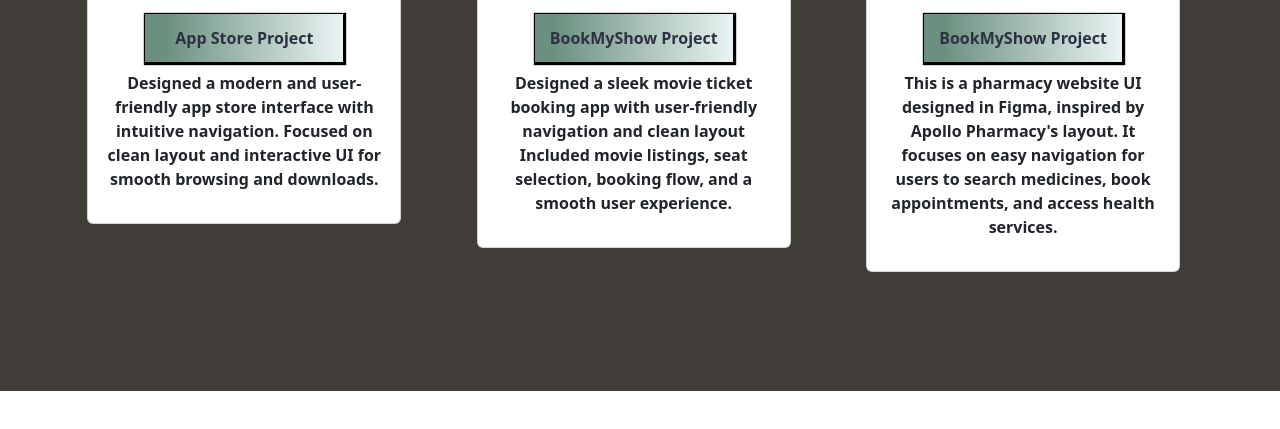
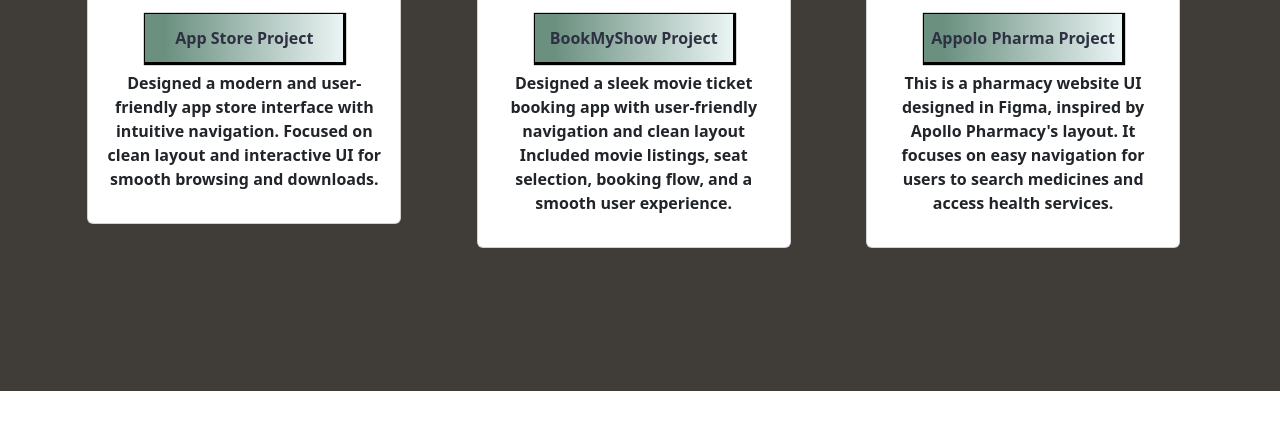
Before and after one commit to devareakonda/Figma, a plain HTML site: page index.html in a window 1280 px wide. Shown: the part 339-768 px from the top of the page. Drawn offline with nearby package versions, Linux system fonts and the light colour scheme.

Commit message:
Update index.html

```diff
--- a/index.html
+++ b/index.html
@@ -30,8 +30,8 @@ Focused on clean layout and interactive UI for smooth browsing and downloads.</p
         <div class="card w-25">
             <img src="https://miro.medium.com/v2/resize:fit:1200/1*4qu44jiNRMlY-fKExWzlLA.jpeg" alt="">
             <div class="card-body text-center">
-                <h3 class="card-title"><a href="https://www.figma.com/proto/ROOnfTADCwGP0P7mUBz6Ws/Untitled?node-id=1-3&t=ujNx8FTsAS7Yqo1C-1&scaling=min-zoom&content-scaling=fixed&page-id=0%3A1"><button>BookMyShow Project</button></a></h3>
-                <p>This is a pharmacy website UI designed in Figma, inspired by Apollo Pharmacy's layout. It focuses on easy navigation for users to search medicines, book appointments, and access health services.
+                <h3 class="card-title"><a href="https://www.figma.com/proto/ROOnfTADCwGP0P7mUBz6Ws/Untitled?node-id=1-3&t=ujNx8FTsAS7Yqo1C-1&scaling=min-zoom&content-scaling=fixed&page-id=0%3A1"><button>Appolo Pharma Project</button></a></h3>
+                <p>This is a pharmacy website UI designed in Figma, inspired by Apollo Pharmacy's layout. It focuses on easy navigation for users to search medicines and access health services.
 
 </p>
             </div>
```
